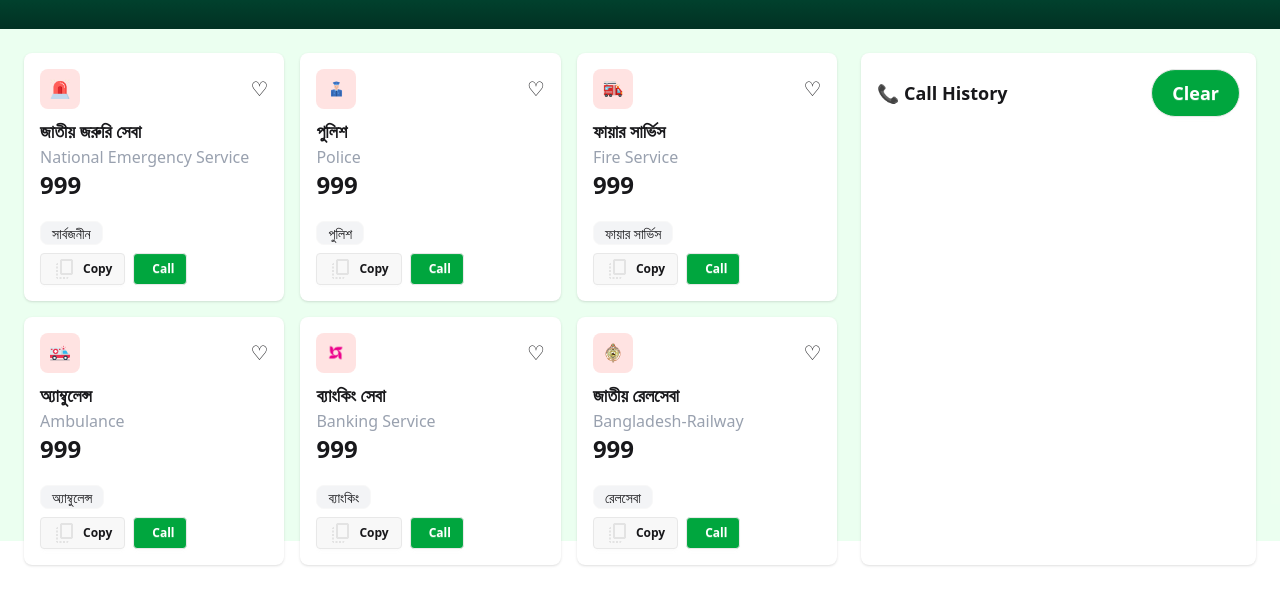
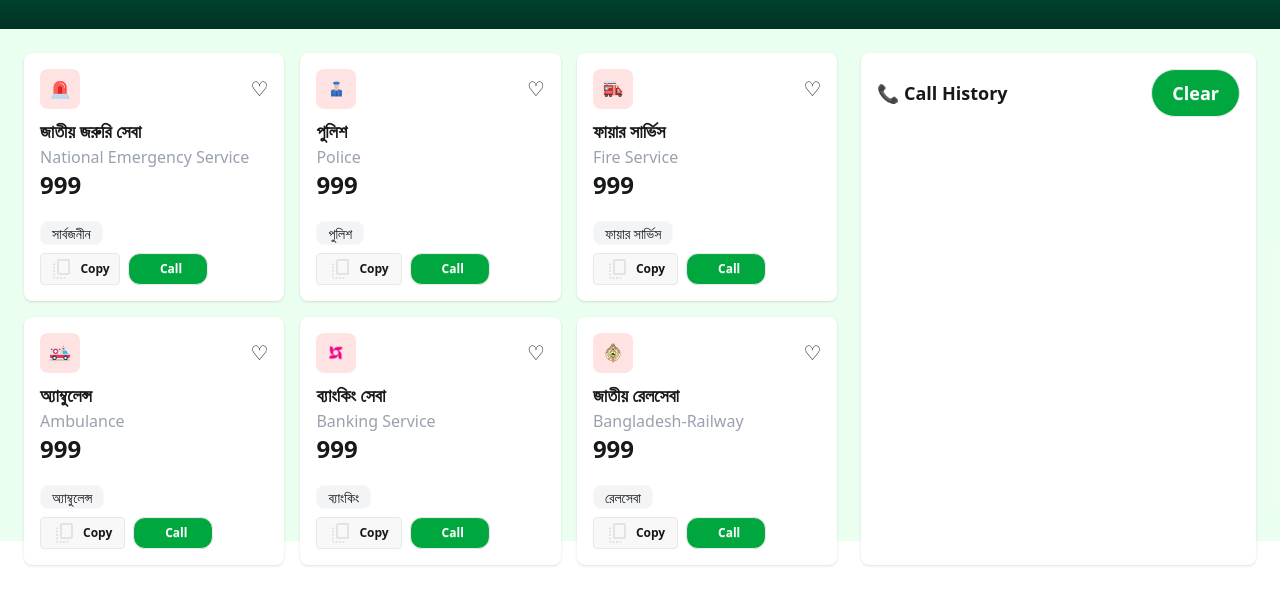
Before and after one commit to amittahasilder/B12A5, a plain HTML site: page index.html in a window 1280 px wide. Shown: the part 259-848 px from the top of the page. Drawn offline with nearby package versions, Linux system fonts and the light colour scheme.

Commit message:
your commit message

```diff
--- a/index.html
+++ b/index.html
@@ -45,7 +45,7 @@
       </div>
       <!-- Hero-Section -->
       <section
-        class="bg-gradient-to-b from-[#013223] via-[#006747] to-[#013223]  text-center py-8 px-3 text-white min-h-[50px]"
+        class="bg-gradient-to-b from-[#013223] via-[#006747] to-[#013223]    text-center py-8 px-3 text-white min-h-[50px]  hover:bg-green-800 cursor-pointer "
       >
         <img src="./assets/logo-dark.png" class="w-14 mx-auto mb-3" />
         <h1 class="text-2xl md:text-3xl font-bold">জরুরি সেবা ডিরেক্টরি</h1>
@@ -78,13 +78,16 @@
             <p class="text-2xl font-bold mb-3">999</p>
             <span class="badge bg-gray-100 my-2">সার্বজনীন</span>
             <div class="flex gap-2 flex-wrap">
-              <button class="btn btn-sm copyBtn" data-number="999">
+              <button class="btn btn-sm copyBtn  color w-20 hover:bg-green-800 hover:text-white " data-number="999">
                 <img src="./assets/copy.png" alt="" /> Copy
               </button>
               <button
-                class="btn btn-sm bg-green-600 callBtn text-white callBtn hover:bg-green-800"
+                class="btn btn-sm bg-green-600 callBtn text-white callBtn hover:bg-green-800   w-20   rounded-xl
                 data-name="জাতীয় জরুরি সেবা"
                 data-number="999"
+
+
+
               >
                 <img src="./assets/call.png" alt="" />Call
               </button>
@@ -110,7 +113,7 @@
                 <img src="./assets/copy.png" alt="" /> Copy
               </button>
               <button
-                class="btn btn-sm bg-green-600 text-white callBtn hover:bg-green-800"
+                class="btn btn-sm bg-green-600 callBtn text-white callBtn hover:bg-green-800   w-20   rounded-xl  "
                 data-name="পুলিশ"
                 data-number="999"
               >
@@ -138,12 +141,14 @@
                 <img src="./assets/copy.png" alt="" /> Copy
               </button>
               <button
-                class="btn btn-sm bg-green-600 text-white callBtn hover:bg-green-800"
+                class="btn btn-sm bg-green-600 callBtn text-white callBtn hover:bg-green-800   w-20   rounded-xl  "
                 data-name="ফায়ার সার্ভিস"
                 data-number="11-999"
               >
                 <img src="./assets/call.png" alt="" />Call
               </button>
+
+
             </div>
           </div>
 
@@ -166,7 +171,7 @@
                 <img src="./assets/copy.png" alt="" /> Copy
               </button>
               <button
-                class="btn btn-sm bg-green-600 text-white callBtn hover:bg-green-800"
+                class="btn btn-sm bg-green-600 callBtn text-white callBtn hover:bg-green-800   w-20   rounded-xl  "
                 data-name="অ্যাম্বুলেন্স"
                 data-number="08790"
               >
@@ -194,7 +199,7 @@
                 <img src="./assets/copy.png" alt="" /> Copy
               </button>
               <button
-                class="btn btn-sm bg-green-600 text-white callBtn hover:bg-green-800"
+                class="btn btn-sm bg-green-600 callBtn text-white callBtn hover:bg-green-800   w-20   rounded-xl  "
                 data-name="ব্যাংকিং সেবা"
                 data-number="999"
               >
@@ -226,7 +231,7 @@
                 <img src="./assets/copy.png" alt="" /> Copy
               </button>
               <button
-                class="btn btn-sm bg-green-600 text-white callBtn hover:bg-green-800"
+                class="btn btn-sm bg-green-600 callBtn text-white callBtn hover:bg-green-800   w-20   rounded-xl  "
                 data-name="জাতীয় রেলসেবা"
                 data-number="999"
               >
```
